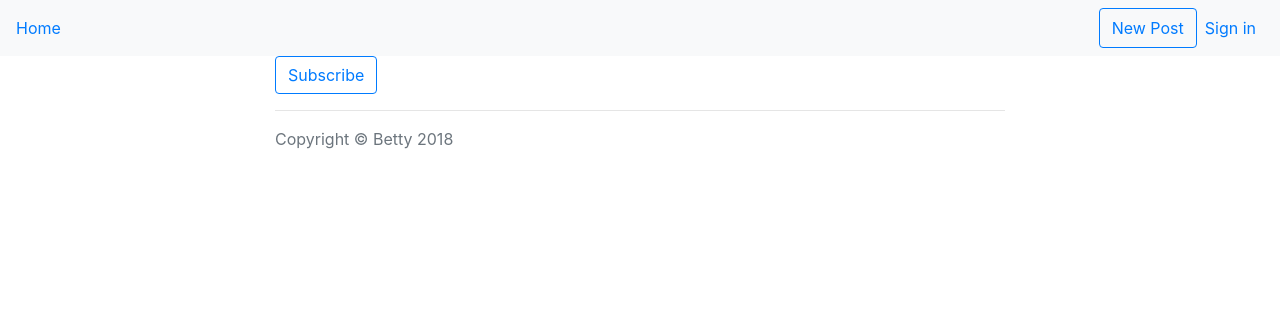
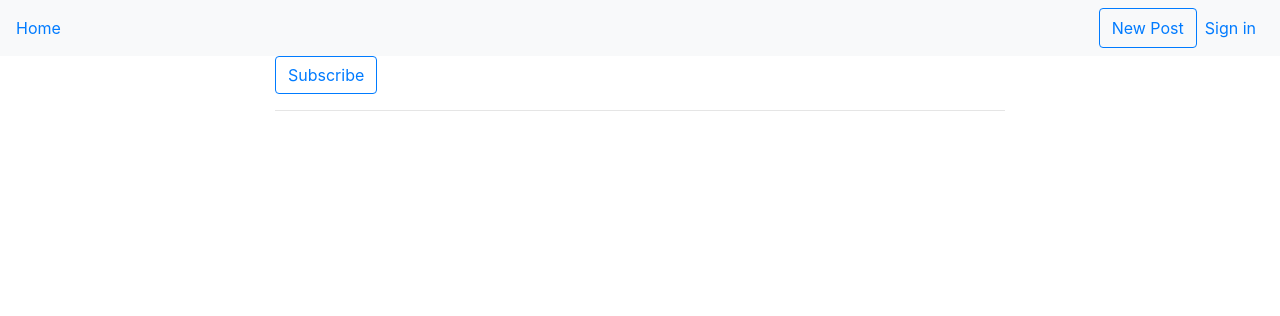
Before and after one commit to beattykariuki/mblog, a Flask app: page / in a window 1280 px wide. Shown: the top 316 px of the page. Run offline with Flask 2, Linux system fonts and the light colour scheme; data that the repository does not hold is empty; some libraries are stand-ins or nearby versions.

Commit message:
removed the copyright text

```diff
--- a/app/templates/index.html
+++ b/app/templates/index.html
@@ -86,7 +86,6 @@
     <div class="container">
       <div class="row">
         <div class="col-lg-8 col-md-10 mx-auto">
-          <p class="copyright text-muted">Copyright &copy; Betty 2018</p>
         </div>
       </div>
     </div>
--- a/app/templates/notfound.html
+++ b/app/templates/notfound.html
@@ -69,7 +69,6 @@
       <div class="container">
         <div class="row">
           <div class="col-lg-8 col-md-10 mx-auto">
-            <p class="copyright text-muted">Copyright &copy; Betty 2018</p>
           </div>
         </div>
       </div>
--- a/app/templates/post_comments.html
+++ b/app/templates/post_comments.html
@@ -12,7 +12,6 @@
 
   <title>Clean Blog - Start Bootstrap Theme</title>
 
-  <!-- Bootstrap core CSS -->
   <link href="{{ url_for('static', filename='bootstrap.min.css') }}" rel="stylesheet">
 
   <link href="{{ url_for('static', filename='clean-blog.min.css') }}" rel="stylesheet">
@@ -21,7 +20,6 @@
 
 <body>
 
-  <!-- Navigation -->
   <nav class="navbar navbar-expand-lg navbar-light bg-light fixed-top">
     <a href="/">Home</a>
     <button class="navbar-toggler" type="button" data-toggle="collapse" data-target="#navbarSupportedContent"
@@ -119,7 +117,7 @@
     <div class="container">
       <div class="row">
         <div class="col-lg-8 col-md-10 mx-auto">
-          <p class="copyright text-muted">Copyright &copy; Betty 2018</p>
+
         </div>
       </div>
     </div>
--- a/app/templates/subscribe.html
+++ b/app/templates/subscribe.html
@@ -78,8 +78,7 @@
     <div class="container">
       <div class="row">
         <div class="col-lg-8 col-md-10 mx-auto">
-          <p class="copyright text-muted">Copyright &copy; Betty 2018</p>
-        </div>
+
       </div>
     </div>
   </footer>
```
